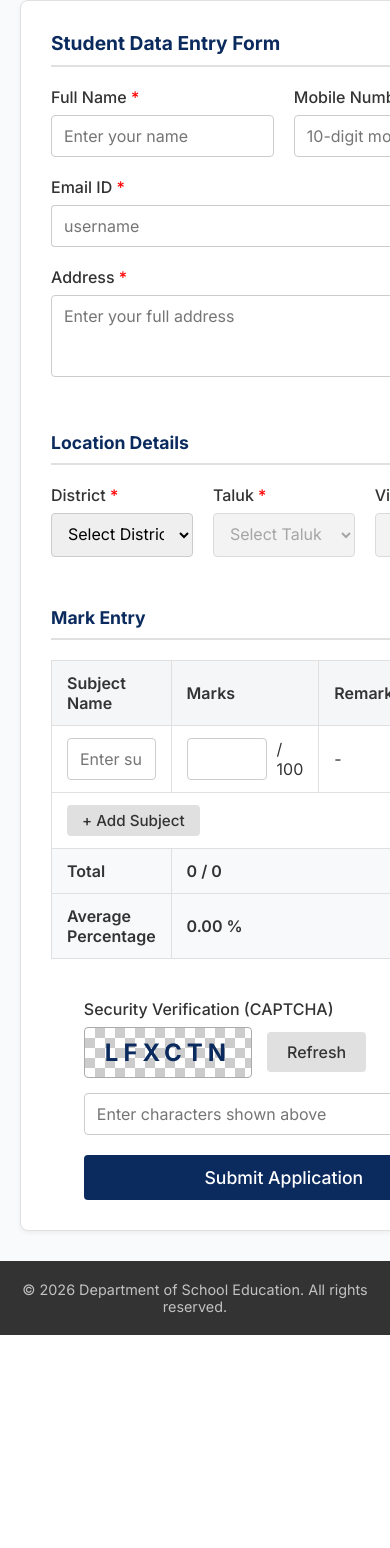
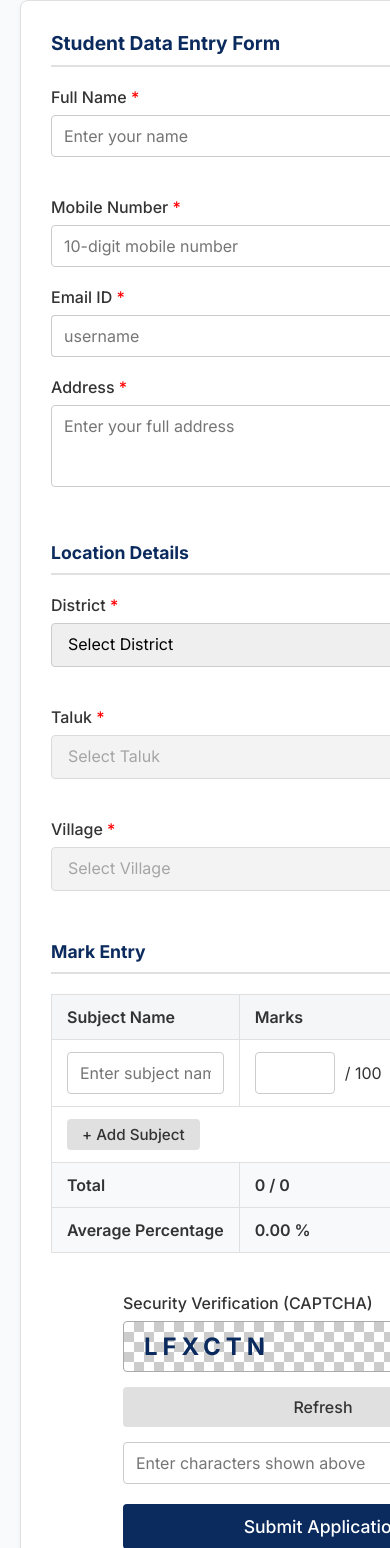
Before and after one commit to harinimano1017-lab/Studentsinformation-, a Flask app: page / in a window 390 px wide; the page is wider, and only the part inside the window is pictured. Shown: the part 208-1756 px from the top of that part. Before the commit the page ends 1543 px from the top of that part, so only its background shows below. Run offline with Flask 3, Linux system fonts and the light colour scheme.

Commit message:
Make app mobile responsive

```diff
--- a/static/css/style.css
+++ b/static/css/style.css
@@ -435,3 +435,44 @@ th {
     margin-top: 5px;
     display: none;
 }
+
+/* Responsive Design */
+@media (max-width: 768px) {
+    .grid-2, .grid-3 {
+        grid-template-columns: 1fr;
+    }
+
+    .header-content {
+        flex-direction: column;
+        align-items: flex-start;
+        gap: 15px;
+    }
+
+    .main-nav {
+        overflow-x: auto;
+    }
+
+    .main-nav ul {
+        white-space: nowrap;
+    }
+
+    .student-card-body {
+        grid-template-columns: 1fr;
+    }
+
+    table {
+        display: block;
+        overflow-x: auto;
+        white-space: nowrap;
+    }
+
+    .captcha-box {
+        flex-direction: column;
+        align-items: stretch;
+    }
+
+    .modal-content {
+        width: 90%;
+        padding: 20px;
+    }
+}
```
